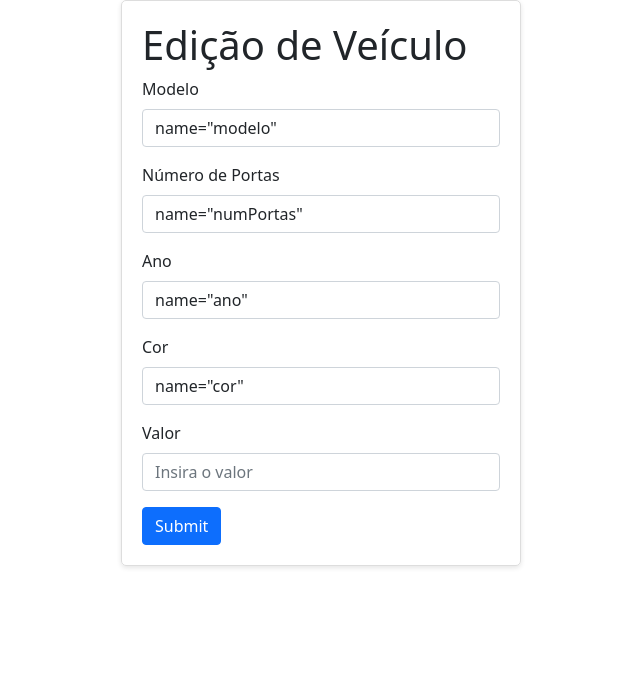
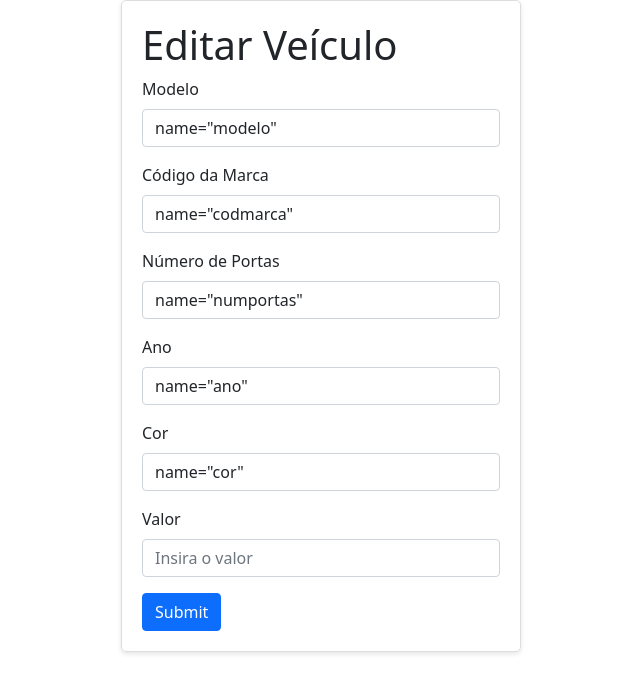
Before and after one commit to arturlbg/bd_project, a Django app: template app/templates/Veiculo/edit.html in a window 1280 px wide. Shown: the top 693 px of the page, without its empty margins (319-959 px from the left). Run offline with Django 4.2, Linux system fonts and the light colour scheme; the template is opened without the code that fills it, so the values that code supplies are empty.

Commit message:
criando edicao de veiculo

```diff
--- a/app/service.py
+++ b/app/service.py
@@ -16,8 +16,11 @@ class VeiculoService:
 
     def create(self, modelo):
         repository = VeiculoRepository()
-        print(modelo)
         repository.create(modelo)
+
+    def update(self, modelo):
+        repository = VeiculoRepository()
+        repository.update(modelo)
 
 class ClienteService:
     def findAll(self):
--- a/app/templates/Veiculo/edit.html
+++ b/app/templates/Veiculo/edit.html
@@ -19,15 +19,20 @@
 <body>
   <div class="container">
     <div class="form-container">
-      <h1>Edição de Veículo</h1>
-      <form class="needs-validation" novalidate>
+      <h1>Editar Veículo</h1>
+      <form class="needs-validation" method="post" novalidate>
+        {% csrf_token %}
         <div class="mb-3">
           <label for="modelo" class="form-label">Modelo</label>
-            <input value={{obj.6}} name="modelo" type="text" class="form-control" id="modelo" placeholder="Insira o Modelo" required>
+          <input value={{obj.5}} name="modelo" type="text" class="form-control" id="modelo" placeholder="Insira o Modelo" required>
         </div>
         <div class="mb-3">
-            <label for="numPortas" class="form-label">Número de Portas</label>
-            <input value={{obj.3}} name="numPortas" type="text" class="form-control" id="numPortas" placeholder="Insira o número de portas" required></input>
+            <label for="codmarca" class="form-label">Código da Marca</label>
+            <input value={{obj.6}} name="codmarca" type="text" class="form-control" id="codmarca" placeholder="Insira o Código da Marca" required>
+          </div>
+        <div class="mb-3">
+          <label for="numportas" class="form-label">Número de Portas</label>
+          <input value={{obj.3}} name="numportas" type="text" class="form-control" id="numportas" placeholder="Insira o número de portas" required></input>
         </div>
         <div class="mb-3">
           <label for="ano" class="form-label">Ano</label>
@@ -41,7 +46,7 @@
           <label for="valor" class="form-label">Valor</label>
           <input value={{obj.1}} name="valor" type="number" class="form-control" id="valor" placeholder="Insira o valor" required>
         </div>
-        <button type="submit" method="post" class="btn btn-primary">Submit</button>
+        <button type="submit" class="btn btn-primary">Submit</button>
       </form>
     </div>
   </div>
--- a/project/urls.py
+++ b/project/urls.py
@@ -21,7 +21,7 @@ from app.views import *
 urlpatterns = [
     path('admin/', admin.site.urls),
     path('veiculo/', veiculo, name="veiculo"),
-    path('veiculo/novo/', novo_veiculo, name="novo_veiculo"),
-    path('veiculo/edit/<int:id>/', get_veiculo, name='get_veiculo'),
+    path('veiculo/novo', novo_veiculo, name="novo_veiculo"),
+    path('veiculo/edit/<int:id>', get_veiculo, name='get_veiculo'),
     path('cliente/', cliente, name="cliente"),
 ]
```
Also changed, not shown: app/repository.py (+9 -0 lines), app/views.py (+7 -2 lines). Lines whose indentation alone changed are shown as unchanged.
